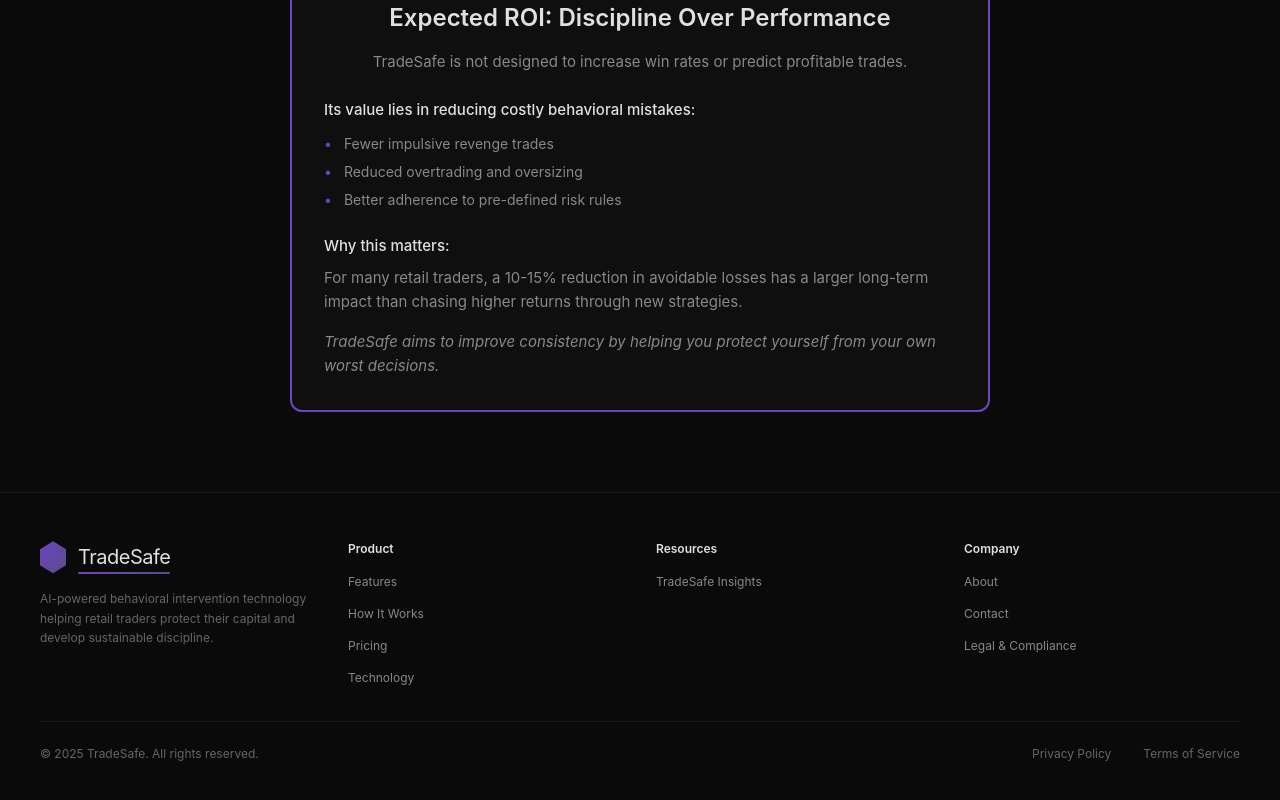
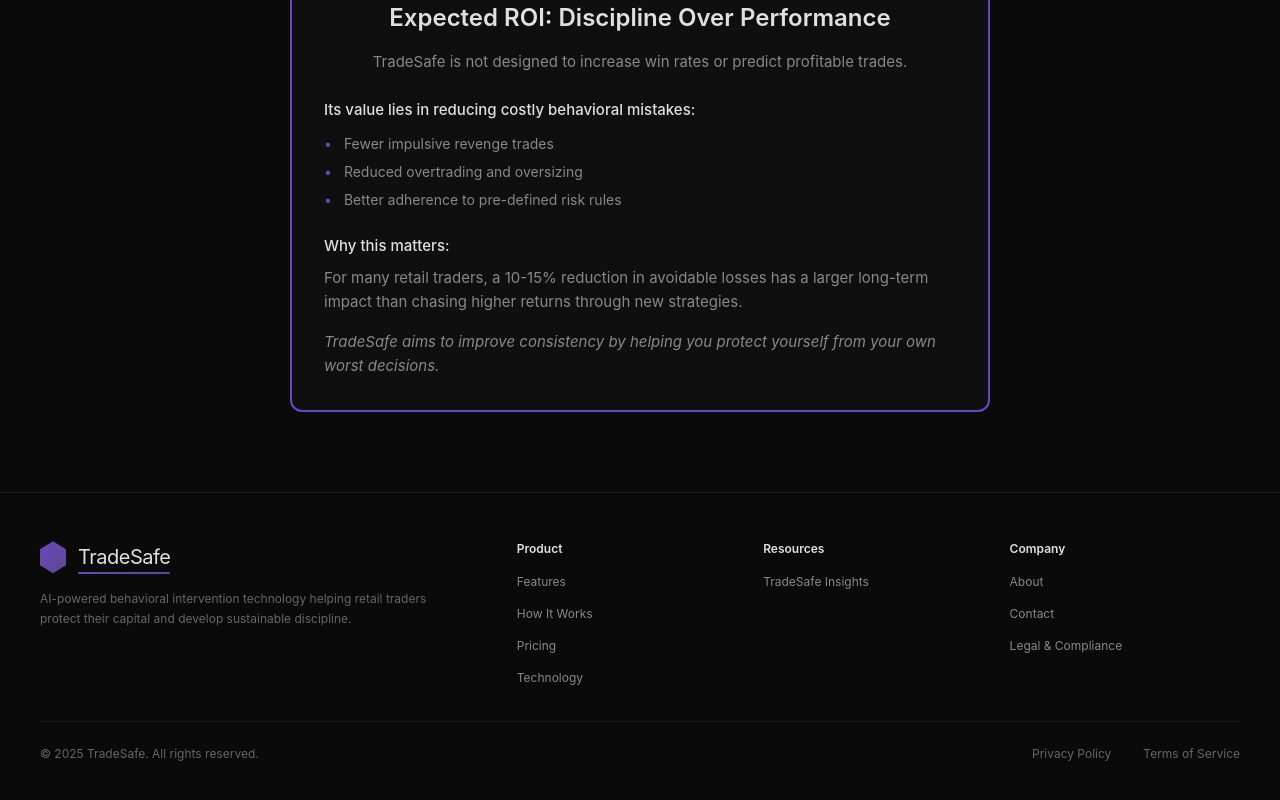
Before and after one commit to Trade-Safe/tradesafe-landing, a Next.js app: page / in a window 1280 px wide. Shown: the part 4252-5052 px from the top of the page. Built offline with nearby package versions, Linux system fonts and the light colour scheme.

Commit message:
Optimization layout footer.tsx

```diff
--- a/components/Footer.tsx
+++ b/components/Footer.tsx
@@ -5,13 +5,13 @@
 interface FooterProps {
   description: string
   product: string
-  resources: string      // ← AJOUTÉ
+  resources: string
   company: string
   features: string
   howItWorks: string
   pricing: string
   technology: string
-  newsletter: string     // ← AJOUTÉ
+  newsletter: string
   about: string
   contact: string
   legal: string
@@ -23,13 +23,13 @@
 export default function Footer({
   description,
   product,
-  resources,           // ← AJOUTÉ
+  resources,
   company,
   features,
   howItWorks,
   pricing,
   technology,
-  newsletter,          // ← AJOUTÉ
+  newsletter,
   about,
   contact,
   legal,
@@ -40,11 +40,11 @@
   return (
     <footer className="bg-[#0a0a0a] border-t border-[#1a1a1a] py-12 px-8">
       <div className="max-w-[1200px] mx-auto">
-        {/* Grid principal - 3 colonnes sur desktop */}
-        <div className="grid grid-cols-1 md:grid-cols-4 gap-8 mb-8">
+        {/* Grid principal - Brand large + 3 colonnes serrées */}
+        <div className="grid grid-cols-1 md:grid-cols-[2fr_1fr_1fr_1fr] gap-8 md:gap-4 mb-8">
 
-          {/* Brand - Prend 1 colonne */}
-          <div className="text-center md:text-left">
+          {/* Brand - Prend 2fr (double espace) */}
+          <div className="text-center md:text-left md:pr-12">
             <Link href="/" className="flex items-center gap-3 no-underline relative mb-4 justify-center md:justify-start">
               <div className="w-[26px] h-[32px] bg-gradient-to-br from-primary to-primary-dark flex-shrink-0"
                    style={{ clipPath: 'polygon(50% 0%, 100% 25%, 100% 75%, 50% 100%, 0% 75%, 0% 25%)' }} />
@@ -69,7 +69,7 @@
             </ul>
           </div>
 
-          {/* Resources - NOUVELLE COLONNE */}
+          {/* Resources */}
           <div className="text-center md:text-left">
             <h4 className="text-[#e0e0e0] text-xs font-semibold mb-3">{resources}</h4>
             <ul className="list-none space-y-2">
```
